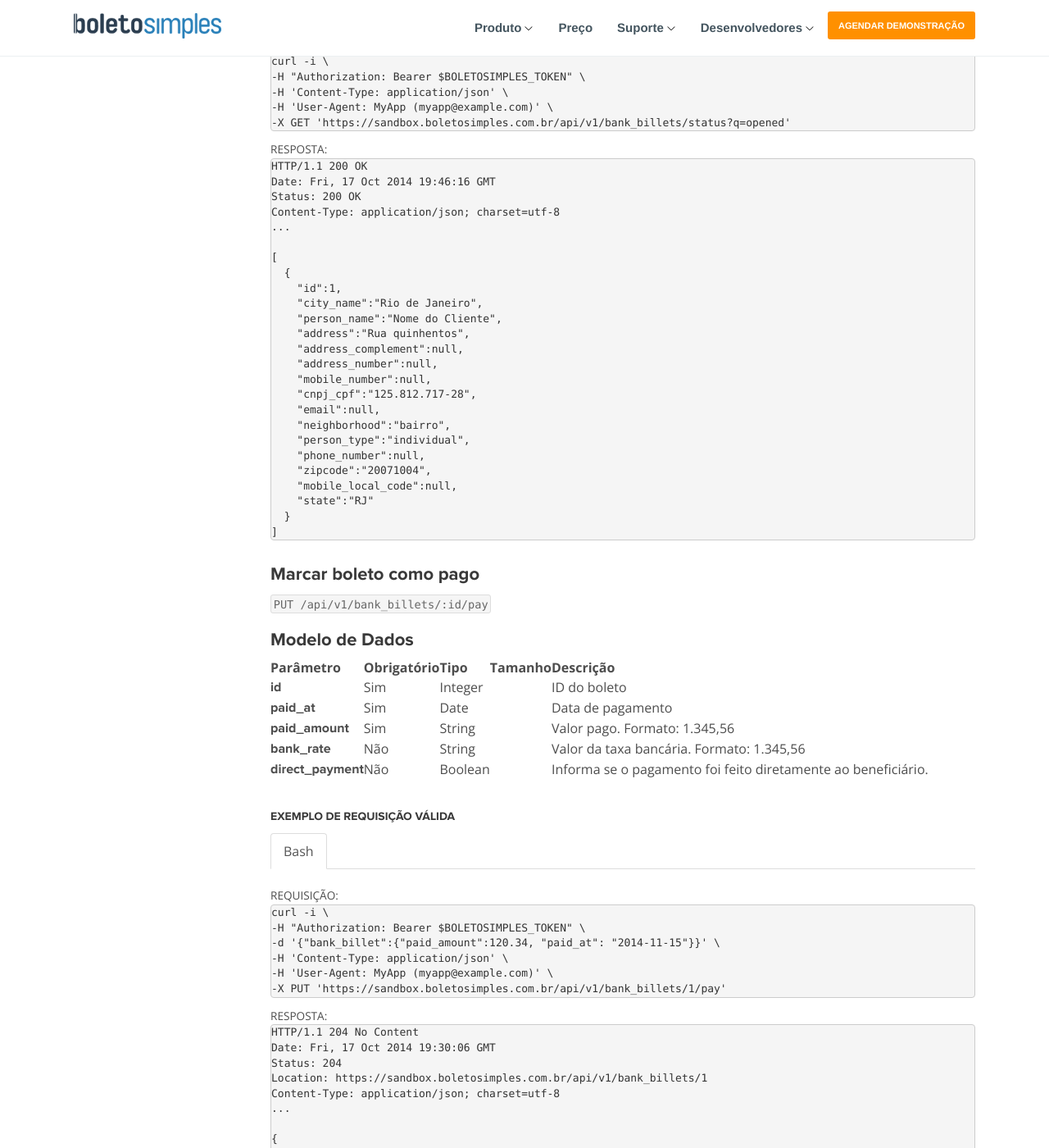
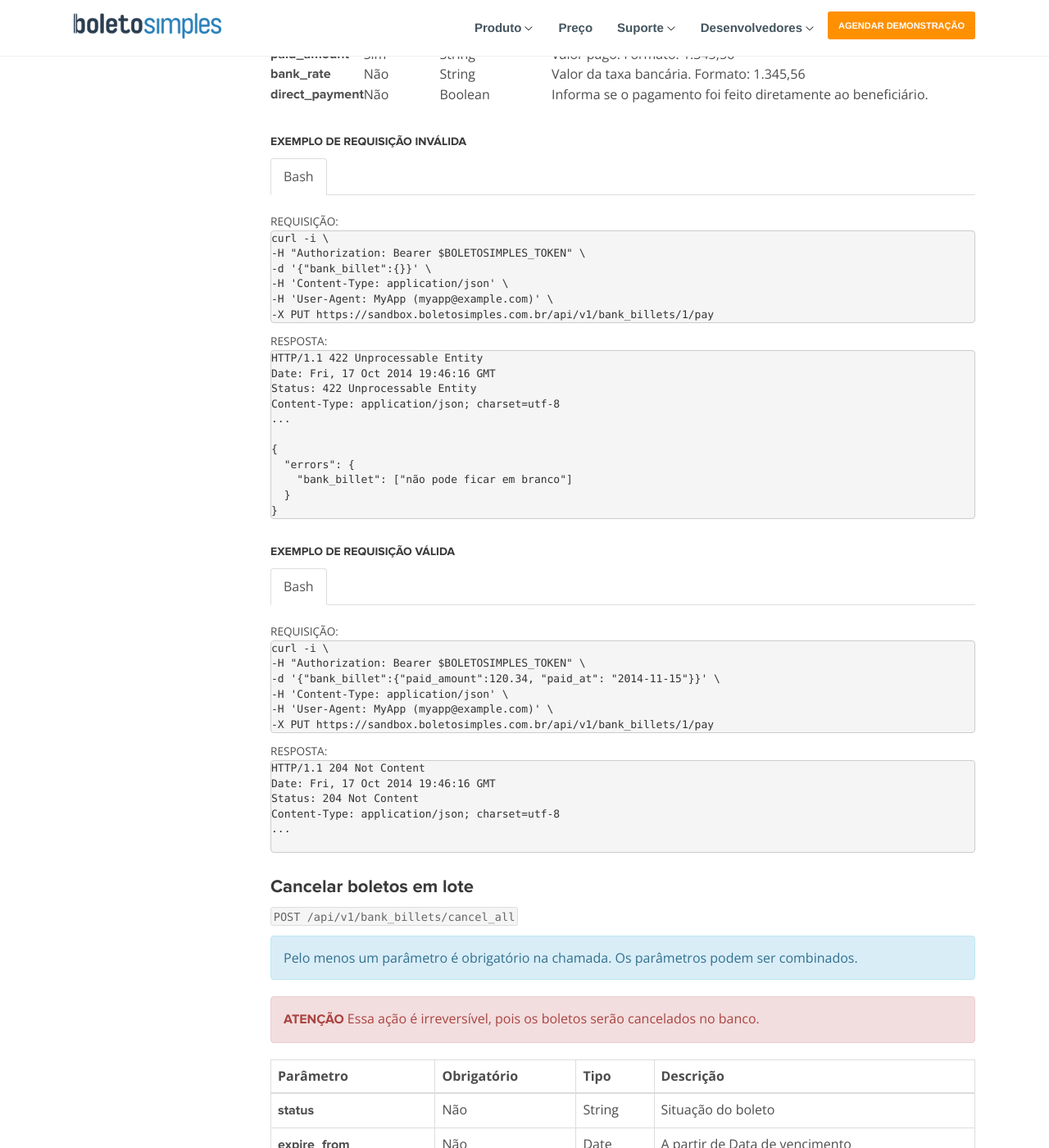
Before and after one commit to BoletoSimples/boletosimples-docs, a Jekyll site: the page built from reference/v1/bank_billets.markdown, in a window 1280 px wide and 1400 px high, scrolled down 21049 px. Shown: the whole window at 82% size. Built offline with Jekyll 4.4.1, drawn with Linux system fonts in a browser that asks for light colours; some of the changed text lies outside the part shown.

Commit message:
Changed in the DOC to the default behavior in the API when performing PUT | PATCH on bank_billet: | bank_billet, cancel_bank_billet, paid_bank_billet |

```diff
--- a/reference/v1/bank_billets.markdown
+++ b/reference/v1/bank_billets.markdown
@@ -13,12 +13,15 @@ layout: pt
 | [GET /api/v1/bank_billets/:id](#informações-do-boleto) | Informações do boleto
 | [GET /api/v1/bank_billets](#listar-boletos) | Listar boletos
 | [PUT /api/v1/bank_billets/:id/cancel](#cancelar-boleto) | Cancelar boleto
+| [PATCH /api/v1/bank_billets/:id/cancel](#cancelar-boleto) | Cancelar boleto
 | [PUT /api/v1/bank_billets/:id](#alterar-boleto) | Alterar boleto
+| [PATCH /api/v1/bank_billets/:id](#alterar-boleto) | Alterar boleto
 | [POST /api/v1/bank_billets/:id/duplicate](#duplicar-boleto) | Duplicar boleto
 | [GET /api/v1/bank_billets/cnpj_cpf](#buscar-por-cpf-ou-cnpj) | Buscar por CPF ou CNPJ ([Deprecated usar Listar boletos](#listar-boletos))
 | [GET /api/v1/bank_billets/our_number](#buscar-por-nosso-número) | Buscar por nosso número ([Deprecated usar Listar boletos](#listar-boletos))
 | [GET /api/v1/bank_billets/status](#buscar-por-situação-do-boleto) | Buscar por Situação do boleto ([Deprecated usar Listar boletos](#listar-boletos))
 | [PUT /api/v1/bank_billets/:id/pay](#marcar-boleto-como-pago) | Marcar boleto como pago
+| [PATCH /api/v1/bank_billets/:id/pay](#marcar-boleto-como-pago) | Marcar boleto como pago
 | [POST /api/v1/bank_billets/cancel_all](#cancelar-boletos-em-lote) | Cancelar boletos em lote
 | [POST /api/v1/bank_billets/bulk](#criar-boletos-em-lote) | Criar boletos em lote  ([Deprecated usar Criar boleto](#criar-boleto))
 
@@ -1152,15 +1155,15 @@ curl -i \
     <small>Resposta:</small>
 
 <pre class="http">
-HTTP/1.1 200 OK
+HTTP/1.1 403 Forbidden
 Date: Fri, 17 Oct 2014 19:46:16 GMT
-Status: 200 OK
+Status: 403 Forbidden
 Content-Type: application/json; charset=utf-8
 ...
 
 {
   "errors": {
-    "status": ["cannot transition via cancel"]
+    "status": ["Boleto não pode ser cancelado para o status canceled"]
   }
 }
 </pre>
@@ -1214,7 +1217,7 @@ Array
 (
     [status] => Array
         (
-            [0] => cannot transition via cancel
+            [0] => Boleto não pode ser cancelado para o status canceled
         )
 
 )
@@ -1247,36 +1250,12 @@ curl -i \
     <small>Resposta:</small>
 
 <pre class="http">
-HTTP/1.1 200 OK
+HTTP/1.1 204 Not Content
 Date: Fri, 17 Oct 2014 19:46:16 GMT
-Status: 200 OK
+Status: 204 Not Content
 Content-Type: application/json; charset=utf-8
 ...
 
-{
-  "id":1,
-  "expire_at":"2014-11-15",
-  "paid_at":null,
-  "description":"Prestação de Serviço",
-  "status":"opened",
-  "url":"http://bole.to/xxxxxxxx",
-  "customer_person_type":"individual",
-  "customer_person_name":"Nome do Cliente",
-  "customer_cnpj_cpf":"125.812.717-28",
-  "customer_address":"Rua quinhentos",
-  "customer_state":"RJ",
-  "customer_neighborhood":"bairro",
-  "customer_zipcode":"12312123",
-  "customer_address_number":null,
-  "customer_address_complement":null,
-  "customer_phone_number":null,
-  "customer_email":null,
-  "send_email_on_creation":null,
-  "created_via_api":true,
-  "customer_city_name":"Rio de Janeiro",
-  "paid_amount":0.0,
-  "amount":12.34
-}
 </pre>
   </div>
   <div class="tab-pane" id="ruby6">
@@ -1475,9 +1454,9 @@ curl -i \
     <small>Resposta:</small>
 
 <pre class="http">
-HTTP/1.1 200 OK
+HTTP/1.1 422 Unprocessable Entity
 Date: Fri, 17 Oct 2014 19:46:16 GMT
-Status: 200 OK
+Status: 422 Unprocessable Entity
 Content-Type: application/json; charset=utf-8
 ...
 
@@ -1544,6 +1523,7 @@ Status Final: paid
     </div> -->
 </div>
 
+
 #### Exemplo de requisição válida
 
 <ul class="nav nav-tabs" role="tablist">
@@ -1568,36 +1548,12 @@ curl -i \
     <small>Resposta:</small>
 
 <pre class="http">
-HTTP/1.1 204 OK
+HTTP/1.1 204 Not Content
 Date: Fri, 17 Oct 2014 19:46:16 GMT
-Status: 204 OK
+Status: 204 Not Content
 Content-Type: application/json; charset=utf-8
 ...
 
-{
-  "id":1,
-  "expire_at":"2017-11-15",
-  "paid_at":null,
-  "description":"Prestação de Serviço",
-  "status":"opened",
-  "url":"http://bole.to/xxxxxxxx",
-  "customer_person_type":"individual",
-  "customer_person_name":"Nome do Cliente",
-  "customer_cnpj_cpf":"125.812.717-28",
-  "customer_address":"Rua quinhentos",
-  "customer_state":"RJ",
-  "customer_neighborhood":"bairro",
-  "customer_zipcode":"12312123",
-  "customer_address_number":null,
-  "customer_address_complement":null,
-  "customer_phone_number":null,
-  "customer_email":null,
-  "send_email_on_creation":null,
-  "created_via_api":true,
-  "customer_city_name":"Rio de Janeiro",
-  "paid_amount":0.0,
-  "amount":12.34
-}
 </pre>
   </div>
   <!-- <div class="tab-pane" id="ruby6">
@@ -2441,62 +2397,44 @@ Array
 | **bank_rate**                   | Não   | String  |         | Valor da taxa bancária. Formato: 1.345,56
 | **direct_payment**              | Não   | Boolean |         | Informa se o pagamento foi feito diretamente ao beneficiário.
 
-#### Exemplo de requisição válida
+#### Exemplo de requisição inválida
 
 <ul class="nav nav-tabs" role="tablist">
-  <li class="active"><a href="#bash2" role="tab" data-toggle="tab">Bash</a></li>
-  <!-- <li><a href="#ruby2" role="tab" data-toggle="tab">Ruby</a></li>
-  <li><a href="#php2" role="tab" data-toggle="tab">PHP</a></li> -->
+  <li class="active"><a href="#bash5" role="tab" data-toggle="tab">Bash</a></li>
+  <!-- <li><a href="#ruby5" role="tab" data-toggle="tab">Ruby</a></li>
+  <li><a href="#php5" role="tab" data-toggle="tab">PHP</a></li> -->
 </ul>
 
 <div class="tab-content">
-  <div class="tab-pane active" id="bash2">
+  <div class="tab-pane active" id="bash5">
     <small>Requisição:</small>
 
 <pre class="bash">
 curl -i \
 -H "Authorization: Bearer $BOLETOSIMPLES_TOKEN" \
--d '{"bank_billet":{"paid_amount":120.34, "paid_at": "2014-11-15"}}' \
+-d '{"bank_billet":{}}' \
 -H 'Content-Type: application/json' \
 -H 'User-Agent: MyApp (myapp@example.com)' \
--X PUT 'https://sandbox.boletosimples.com.br/api/v1/bank_billets/1/pay'
+-X PUT https://sandbox.boletosimples.com.br/api/v1/bank_billets/1/pay
 </pre>
 
     <small>Resposta:</small>
 
 <pre class="http">
-HTTP/1.1 204 No Content
-Date: Fri, 17 Oct 2014 19:30:06 GMT
-Status: 204
-Location: https://sandbox.boletosimples.com.br/api/v1/bank_billets/1
+HTTP/1.1 422 Unprocessable Entity
+Date: Fri, 17 Oct 2014 19:46:16 GMT
+Status: 422 Unprocessable Entity
 Content-Type: application/json; charset=utf-8
 ...
 
 {
-  "id":2,
-  "expire_at":"2014-11-20",
-  "paid_at":"2014-11-15",
-  "description":"Prestação de Serviço",
-  "status":"paid",
-  "customer_person_type":"individual",
-  "customer_person_name":"Nome do Cliente",
-  "customer_cnpj_cpf":"125.812.717-28",
-  "customer_address":"Rua quinhentos",
-  "customer_state":"RJ",
-  "customer_neighborhood":"bairro",
-  "customer_zipcode":"12312123",
-  "customer_address_number":null,
-  "customer_address_complement":null,
-  "customer_phone_number":null,
-  "customer_email":null,
-  "send_email_on_creation":null,
-  "created_via_api":true,
-  "customer_city_name":"Rio de Janeiro",
-  "paid_amount":120.34,
-  "amount":12.34
+  "errors": {
+    "bank_billet": ["não pode ficar em branco"]
+  }
 }
 </pre>
   </div>
+
   <!-- <div class="tab-pane" id="ruby2">
     <small>Requisição:</small>
 <pre class="ruby">
@@ -2613,6 +2551,41 @@ Array
 </pre>
     </div> -->
 </div>
+
+#### Exemplo de requisição válida
+
+<ul class="nav nav-tabs" role="tablist">
+  <li class="active"><a href="#bash5" role="tab" data-toggle="tab">Bash</a></li>
+  <!-- <li><a href="#ruby5" role="tab" data-toggle="tab">Ruby</a></li>
+  <li><a href="#php5" role="tab" data-toggle="tab">PHP</a></li> -->
+</ul>
+
+<div class="tab-content">
+  <div class="tab-pane active" id="bash5">
+    <small>Requisição:</small>
+
+<pre class="bash">
+curl -i \
+-H "Authorization: Bearer $BOLETOSIMPLES_TOKEN" \
+-d '{"bank_billet":{"paid_amount":120.34, "paid_at": "2014-11-15"}}' \
+-H 'Content-Type: application/json' \
+-H 'User-Agent: MyApp (myapp@example.com)' \
+-X PUT https://sandbox.boletosimples.com.br/api/v1/bank_billets/1/pay
+</pre>
+
+    <small>Resposta:</small>
+
+<pre class="http">
+HTTP/1.1 204 Not Content
+Date: Fri, 17 Oct 2014 19:46:16 GMT
+Status: 204 Not Content
+Content-Type: application/json; charset=utf-8
+...
+
+</pre>
+  </div>
+  </div>
+
 
 ### Cancelar boletos em lote
 
```
